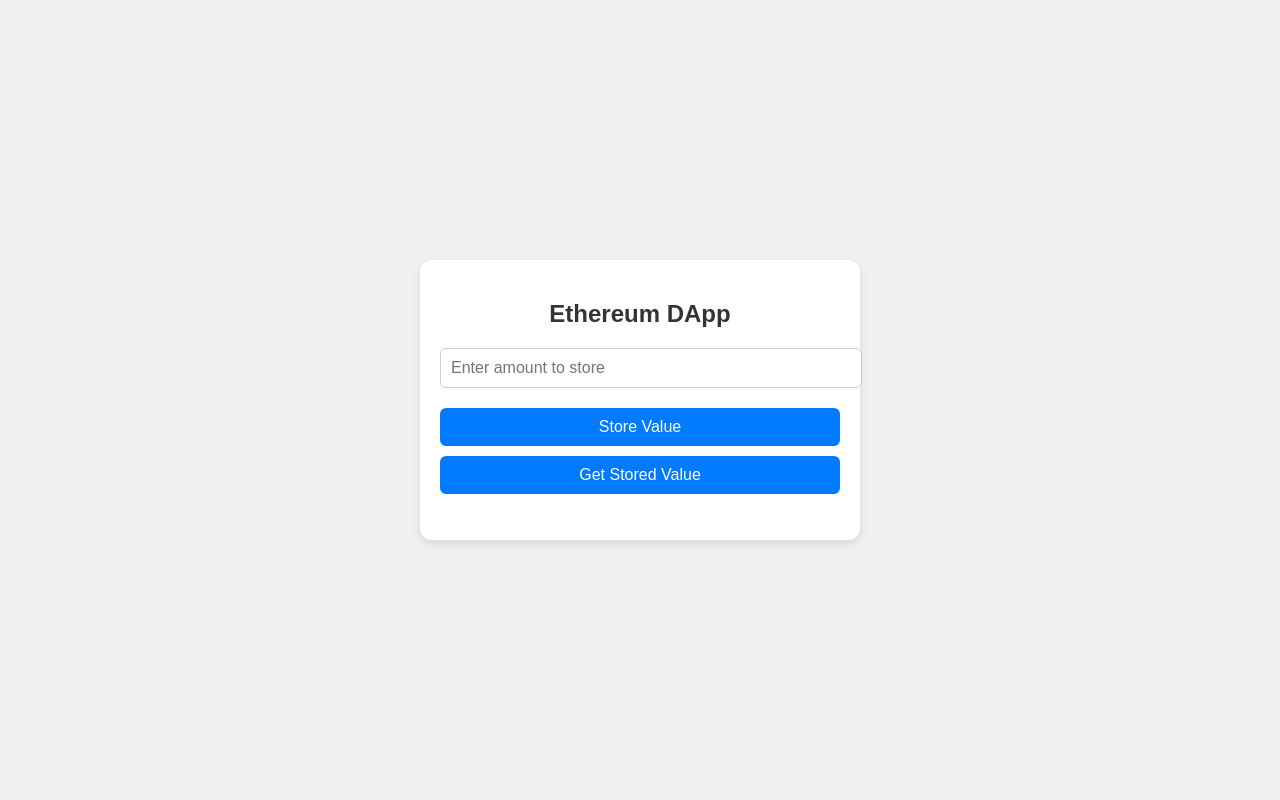
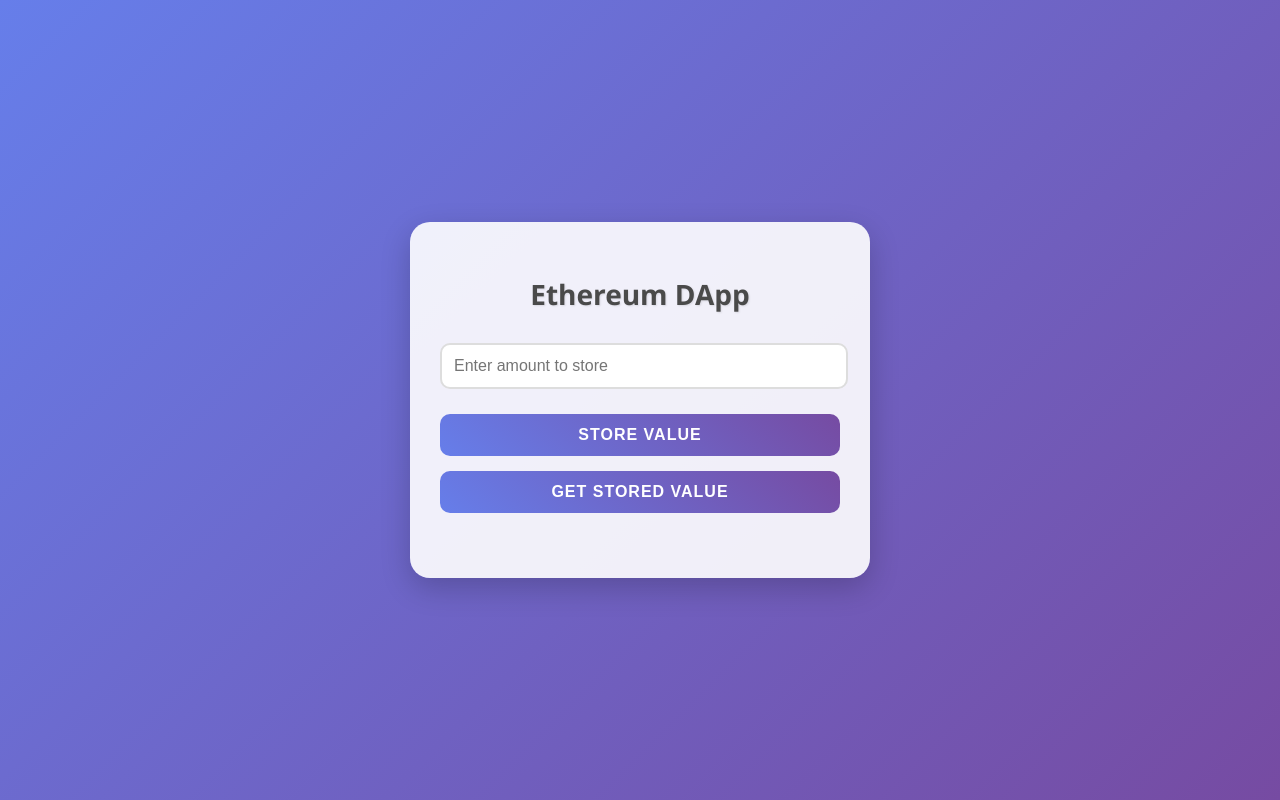
Before and after one commit to PerryLin03/SC6113-DApp, a Flask app: page / in a window 1280 px wide. Run offline with Flask 3, Linux system fonts and the light colour scheme; some libraries are stand-ins or nearby versions.

Commit message:
Update index.html

```diff
--- a/templates/index.html
+++ b/templates/index.html
@@ -6,69 +6,87 @@
     <title>Ethereum DApp</title>
     <style>
         body {
-            font-family: 'Arial', sans-serif;
-            background-color: #f0f0f0;
+            font-family: 'Segoe UI', Tahoma, Geneva, Verdana, sans-serif;
+            background: linear-gradient(135deg, #667eea 0%, #764ba2 100%);
             display: flex;
             justify-content: center;
             align-items: center;
             min-height: 100vh;
             margin: 0;
         }
-
         .container {
-            background-color: #ffffff;
-            padding: 20px;
-            border-radius: 12px;
-            box-shadow: 0 4px 10px rgba(0, 0, 0, 0.1);
+            background-color: rgba(255, 255, 255, 0.9);
+            padding: 30px;
+            border-radius: 20px;
+            box-shadow: 0 10px 30px rgba(0, 0, 0, 0.2);
             width: 100%;
             max-width: 400px;
             text-align: center;
+            transition: transform 0.3s ease;
         }
-
+        .container:hover {
+            transform: translateY(-5px);
+        }
         h2 {
-            color: #333;
-            margin-bottom: 20px;
+            color: #4a4a4a;
+            margin-bottom: 30px;
+            font-size: 28px;
+            text-shadow: 1px 1px 2px rgba(0,0,0,0.1);
         }
-
         input[type="number"] {
-            width: 100%;
-            padding: 10px;
-            margin-bottom: 20px;
-            border: 1px solid #ccc;
-            border-radius: 6px;
+            width: calc(100% - 20px);
+            padding: 12px;
+            margin-bottom: 25px;
+            border: 2px solid #ddd;
+            border-radius: 10px;
             font-size: 16px;
+            transition: border-color 0.3s ease;
         }
-
+        input[type="number"]:focus {
+            border-color: #667eea;
+            outline: none;
+        }
         .btn {
-            background-color: #007bff;
+            background: linear-gradient(45deg, #667eea, #764ba2);
             color: #fff;
-            padding: 10px 15px;
+            padding: 12px 20px;
             border: none;
-            border-radius: 6px;
+            border-radius: 10px;
             cursor: pointer;
-            margin-bottom: 10px;
+            margin-bottom: 15px;
             width: 100%;
             font-size: 16px;
+            font-weight: bold;
+            transition: all 0.3s ease;
+            text-transform: uppercase;
+            letter-spacing: 1px;
         }
-
         .btn:hover {
-            background-color: #0056b3;
+            background: linear-gradient(45deg, #764ba2, #667eea);
+            box-shadow: 0 5px 15px rgba(0, 0, 0, 0.2);
         }
-
         p {
-            font-size: 16px;
-            color: #555;
+            font-size: 18px;
+            color: #4a4a4a;
+            margin-top: 20px;
         }
-
+        #storedValue {
+            font-weight: bold;
+            color: #667eea;
+        }
+        #status {
+            margin-top: 15px;
+            font-style: italic;
+        }
         @media (max-width: 768px) {
             .container {
                 width: 90%;
+                padding: 20px;
             }
         }
     </style>
 </head>
 <body>
-
 <div class="container">
     <h2>Ethereum DApp</h2>
     <input type="number" id="moneyInput" placeholder="Enter amount to store">
@@ -77,7 +95,6 @@
     <p id="storedValue"></p>
     <p id="status"></p>
 </div>
-
 <script src="https://cdn.jsdelivr.net/npm/web3@1.5.2/dist/web3.min.js"></script>
 <script>
     const contractAddress = '0xC7a060220A8449Fea55CFcE694b632f20D179f4C';
@@ -109,24 +126,31 @@
             "type": "function"
         }
     ];
-
     const web3 = new Web3(Web3.givenProvider);
     const contract = new web3.eth.Contract(contractABI, contractAddress);
 
     async function storeValue() {
-        const accounts = await web3.eth.requestAccounts();
-        const value = document.getElementById('moneyInput').value;
-        console.log("Value: " + value);
-        console.log("Account: " + accounts[0]);
-        await contract.methods.store(value).send({from: accounts[0]});
+        try {
+            const accounts = await web3.eth.requestAccounts();
+            const value = document.getElementById('moneyInput').value;
+            document.getElementById('status').innerText = "Processing...";
+            await contract.methods.store(value).send({from: accounts[0]});
+            document.getElementById('status').innerText = "Value stored successfully!";
+        } catch (error) {
+            document.getElementById('status').innerText = "Error: " + error.message;
+        }
     }
 
     async function getValue() {
-        const storedValue = await contract.methods.viewnum().call();
-        console.log("Stored value: " + storedValue);
-        document.getElementById('storedValue').innerText = "Stored Value: " + storedValue;
+        try {
+            document.getElementById('status').innerText = "Fetching...";
+            const storedValue = await contract.methods.viewnum().call();
+            document.getElementById('storedValue').innerText = "Stored Value: " + storedValue;
+            document.getElementById('status').innerText = "";
+        } catch (error) {
+            document.getElementById('status').innerText = "Error: " + error.message;
+        }
     }
 </script>
-
 </body>
 </html>
```
